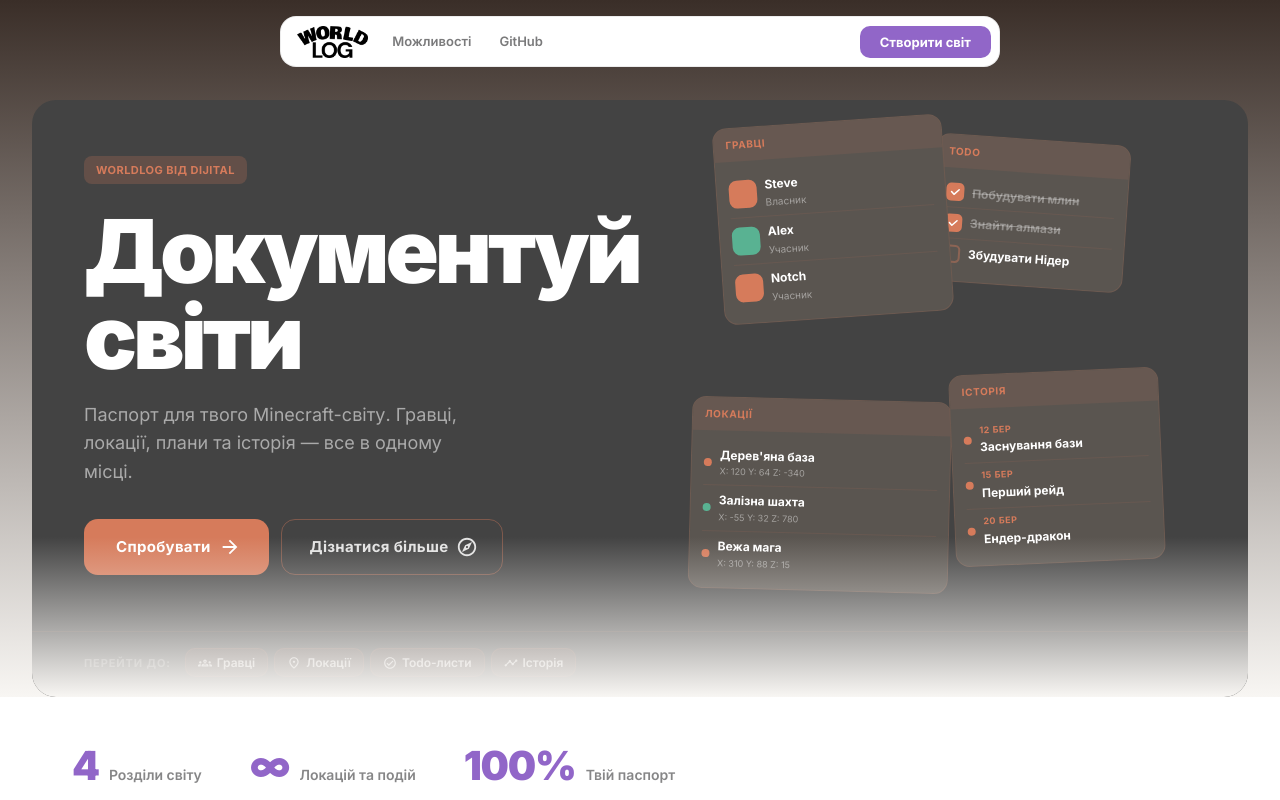
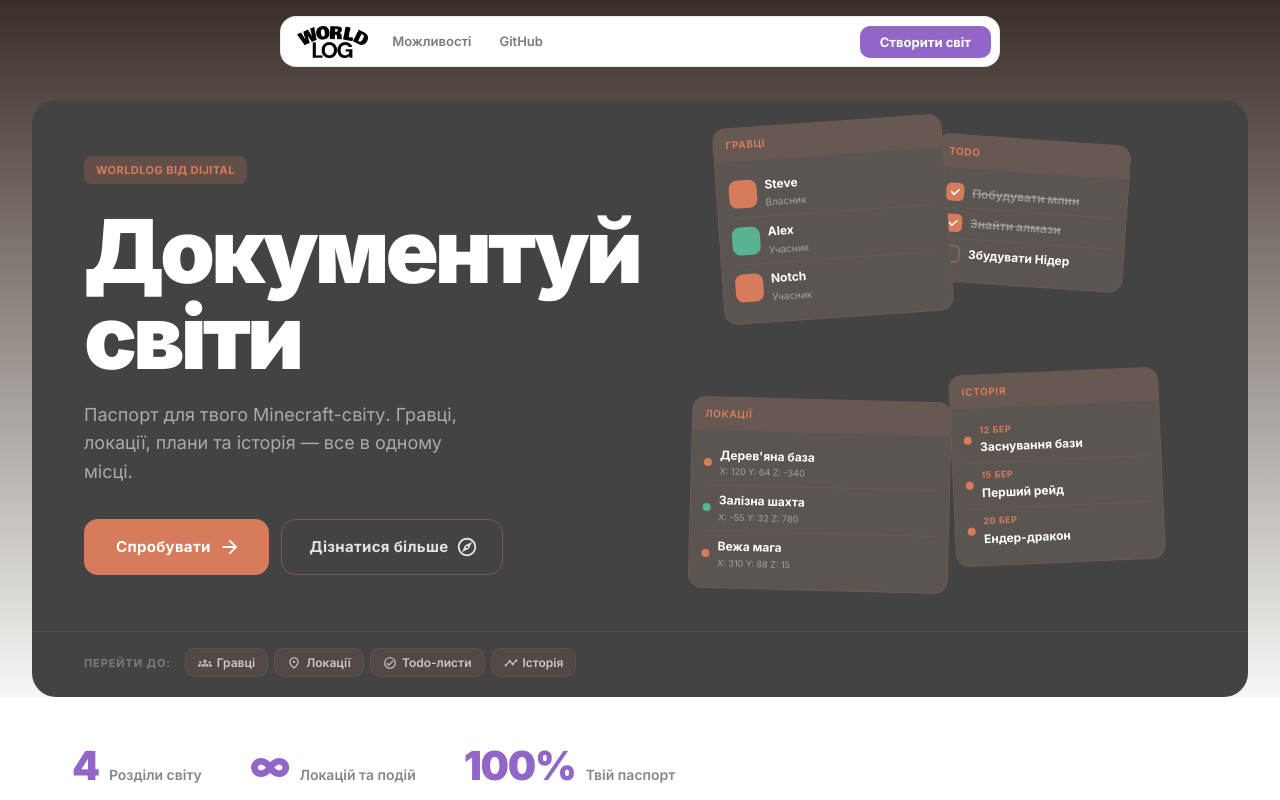
Before and after one commit to ttjelky/Worldlog, a React (Vite) app in the folder frontend/: page / in a window 1280 px wide. Shown: the top 800 px of the page. Built offline with nearby package versions, Linux system fonts and the light colour scheme; no server answers.

Commit message:
fix: remove card fade, oxidation on all hero buttons, clean card bottom

```diff
--- a/frontend/src/features/landing/components/Hero/Hero.module.css
+++ b/frontend/src/features/landing/components/Hero/Hero.module.css
@@ -22,18 +22,6 @@
   border-radius: 24px;
   overflow: hidden;
   background: #434343;
-}
-
-.heroCard::after {
-  content: '';
-  position: absolute;
-  bottom: 0;
-  left: 0;
-  right: 0;
-  height: 160px;
-  background: linear-gradient(180deg, transparent 0%, #f8f6f3 100%);
-  pointer-events: none;
-  z-index: 10;
 }
 
 .heroContent {
@@ -142,11 +130,13 @@
   background: transparent !important;
   color: rgba(255, 255, 255, 0.85) !important;
   border: 1px solid rgba(214, 123, 91, 0.40) !important;
+  transition: background 1.2s ease, border-color 1.2s ease, color 1.2s ease !important;
 }
 
 .heroButtonSecondary:hover {
-  background: rgba(214, 123, 91, 0.12) !important;
-  border-color: rgba(214, 123, 91, 0.65) !important;
+  background: rgba(89, 178, 146, 0.15) !important;
+  border-color: rgba(89, 178, 146, 0.55) !important;
+  color: #59b292 !important;
 }
 
 .heroVisual {
@@ -171,7 +161,7 @@
   display: flex;
   flex-direction: column;
   gap: 10px;
-  padding: 18px 32px 40px;
+  padding: 18px 32px 22px;
   border-top: 1px solid rgba(214, 123, 91, 0.12);
 }
 
```
